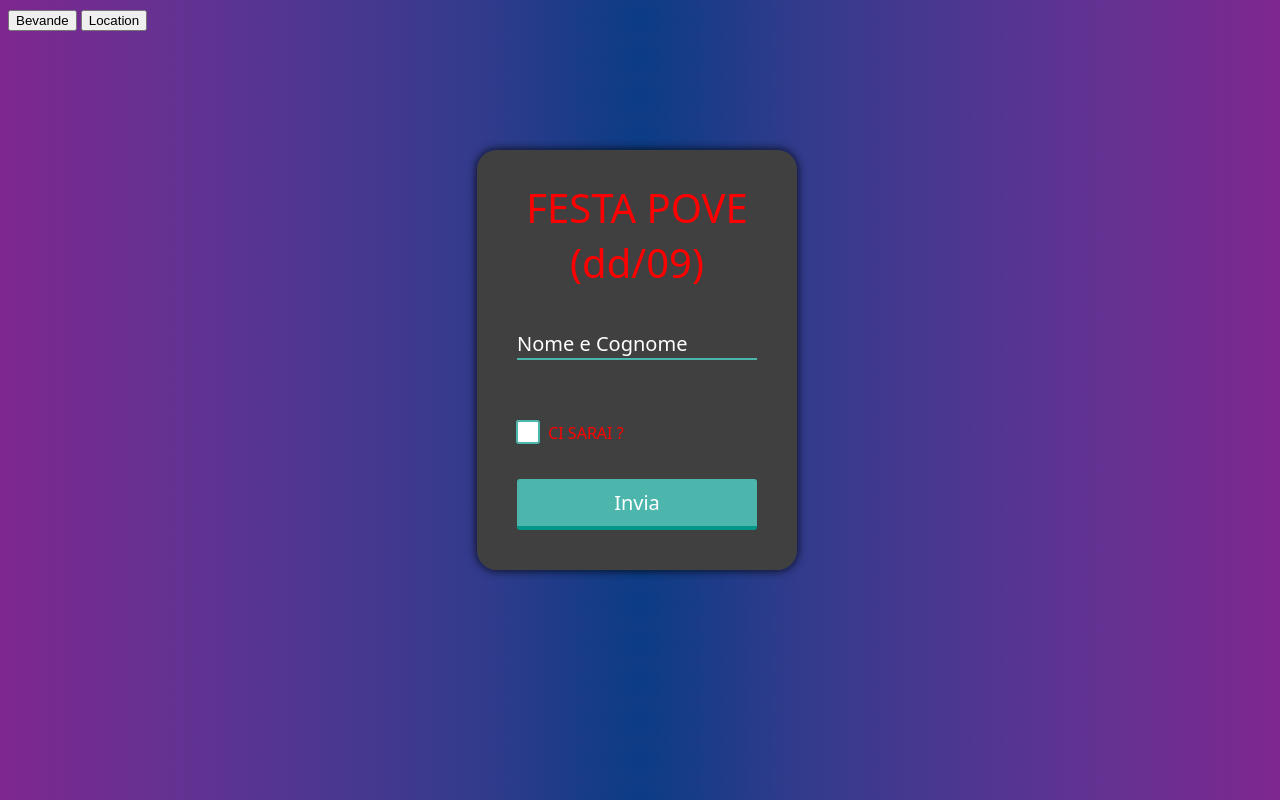
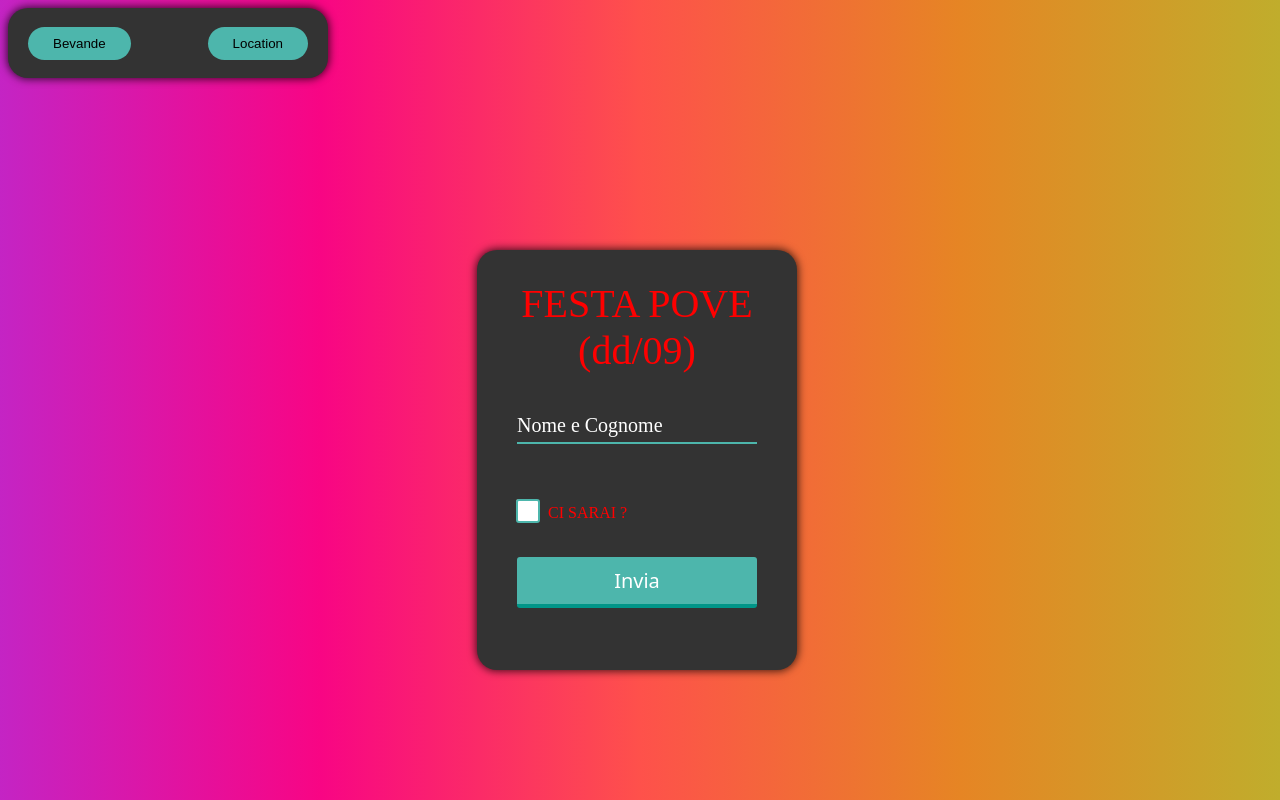
Before and after one commit to FrancescoDussin/WebSite_Festa, a plain HTML site: page index.html in a window 1280 px wide. Drawn offline with Linux system fonts and the light colour scheme.

Commit message:
Update stylefesta.css

```diff
--- a/stylefesta.css
+++ b/stylefesta.css
@@ -2,10 +2,16 @@
     background-image: radial-gradient(circle, #0b3c85, #323b8c, #4d3790, #663192, #7e2790);
 } */
 
+* {
+    align-items: center;
+}
+
 body {
-    background-image: radial-gradient(circle, #0b3c85, #323b8c, #4d3790, #663192, #7e2790);
-    font-family: 'Noto Sans', sans-serif;
+    background-image: linear-gradient(to right, #c424c4, #f80584, #fe514b, #e68524, #c0ad2c);
 }
+
+/* background-image: radial-gradient(circle, #0b3c85, #323b8c, #4d3790, #663192, #7e2790);
+font-family: 'Noto Sans', sans-serif; */
 
 @-webkit-keyframes rainbow {
     0% {
@@ -191,9 +197,8 @@ body {
     }
 }
 
-
 form {
-    background-color: rgb(64, 64, 64);
+    background-color: #333;
     width: 320px;
     height: 420px;
     /* margin: 30px auto 0; */
@@ -203,7 +208,7 @@ form {
     top: 50%;
     border-radius: 20px;
     left: 50%;
-    margin: -250px 0 0 -163px;
+    margin: -150px 0 0 -163px;
     -webkit-animation: rainbow 1s infinite;
     -ms-animation: rainbow 1s infinite;
     -o-animation: rainbow 1s infinite;
@@ -233,6 +238,63 @@ label {
     flex-direction: column;
     align-items: center;
     justify-content: center;
+}
+
+/* box-sizing: border-box; */
+
+.navigationbar {
+    width: 280px;
+    height: 30px;
+    padding: 20px;
+
+    background-color: #333;
+    border-radius: 20px;
+    border-width: 0 0 4px 0;
+    box-shadow: 0px 0px 8px 1px rgba(0, 0, 0, .75);
+
+    display: flex;
+
+    justify-content: space-between;
+}
+
+/* .nav_links {
+    cursor: crosshair;
+    list-style: none;
+}
+
+.nav_links li {
+    display:flow-root;
+    padding: 10px;
+}
+
+.nav_links li a {
+    transition: all 0.3 ease 0s;
+}
+
+.nav_links li a:hover {
+    color:#4DB6AC;
+} */
+
+li,
+a {
+    font-family: Arial, Helvetica, sans-serif;
+    font-weight: 500;
+    font-size: 15px;
+    color: rgb(255, 255, 255);
+    text-decoration: none;
+}
+
+button {
+    padding: 9px 25px;
+    background-color: #4DB6AC;
+    border-radius: 20px;
+    border: none;
+    cursor: crosshair;
+    transition: all 0.3 ease 0s;
+}
+
+button:hover {
+    background-color: rgba(0, 136, 169, 0.75);
 }
 
 p {
@@ -305,10 +367,10 @@ input[type=checkbox] {
     position: relative;
     cursor: crosshair;
     right: 5px;
-    bottom:6px;
+    bottom: 6px;
 }
 
-#linecisarai{
+#linecisarai {
     padding: 7px;
 }
 
```
